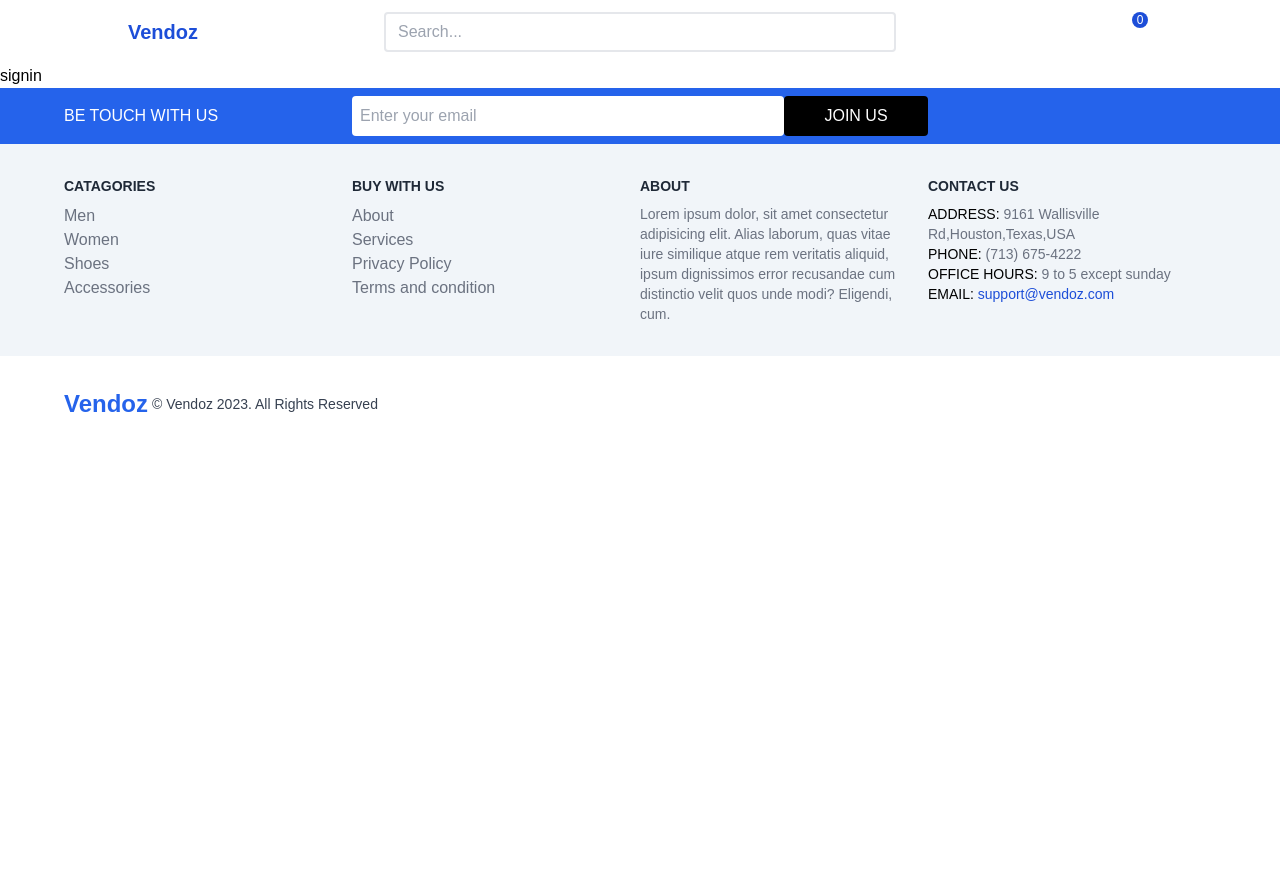
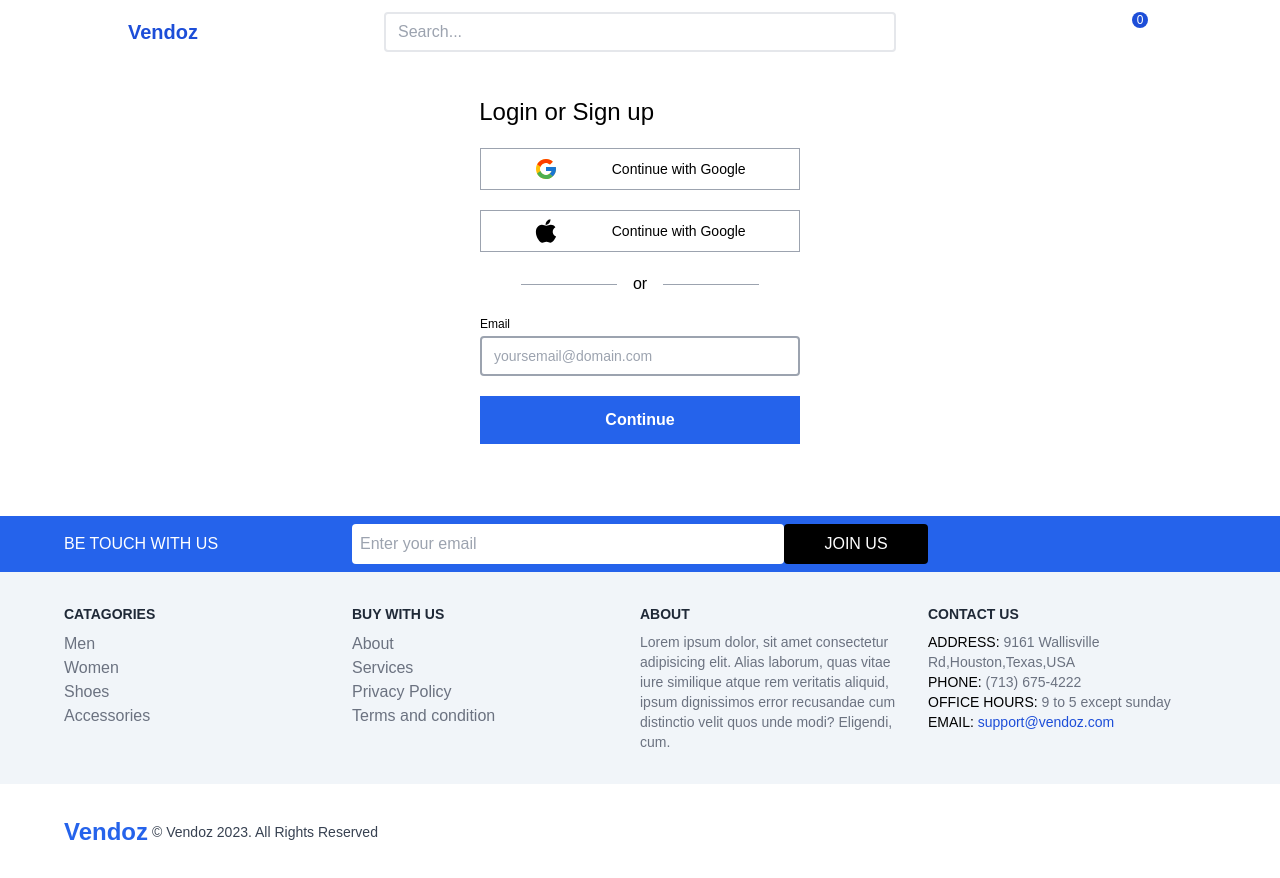
Before and after one commit to mirsahib/vendoz, a Next.js app in the folder frontend/: page /user/signin in a window 1280 px wide. Before the commit the page ends 800 px from the top, so only its background shows below. Built offline with nearby package versions, Linux system fonts and the light colour scheme; some icons are missing; a web font is replaced by a local one.

Commit message:
:hammer: signup page done

```diff
--- /dev/null
+++ b/frontend/src/components/Login.tsx
@@ -0,0 +1,68 @@
+import Image from "next/image";
+import React, { SetStateAction } from "react";
+
+interface ILogin {
+	setRedirect: React.Dispatch<SetStateAction<boolean>>;
+}
+
+export default function Login({ setRedirect }: ILogin) {
+	return (
+		<section className="flex justify-center items-center py-8">
+			<div className="flex flex-col items-center w-[30em]">
+				<div className="mb-5 flex w-[67%]">
+					<h1 className=" text-2xl">Login or Sign up</h1>
+				</div>
+
+				<div className="mb-5">
+					<button className="w-80 flex items-center justify-evenly py-2 border border-gray-400">
+						<Image
+							src={"/icon/google.svg"}
+							width={24}
+							height={24}
+							alt="google"
+						/>
+						<span className="text-sm">Continue with Google</span>
+					</button>
+				</div>
+				{/* google login */}
+				<div className="mb-5">
+					<button className="w-80 flex items-center justify-evenly py-2 border border-gray-400">
+						<Image
+							src={"/icon/apple.svg"}
+							width={24}
+							height={24}
+							alt="apple"
+						/>
+						<span className="text-sm">Continue with Google</span>
+					</button>
+				</div>
+				{/* apple login */}
+
+				<div className="flex flex-row items-center mb-5">
+					<div className="w-24 border-t border-gray-400 flex"></div>
+					<span className="mx-4">or</span>
+					<div className="w-24 border-t border-gray-400 flex"></div>{" "}
+				</div>
+
+				<form onSubmit={() => setRedirect(true)}>
+					<div className="flex flex-col mb-5">
+						<label htmlFor="email" className="text-xs mb-1">
+							Email
+						</label>
+						<input
+							className="w-80 h-10 border-2 border-gray-400 rounded focus:outline-blue-600 text-sm p-3"
+							type="email"
+							placeholder="yoursemail@domain.com"
+						/>
+					</div>
+					<div className="mb-10">
+						<button className="w-80 h-12 bg-blue-600 text-white font-semibold">
+							Continue
+						</button>
+					</div>
+				</form>
+			</div>
+			{/* signin form container */}
+		</section>
+	);
+}
--- /dev/null
+++ b/frontend/src/components/Register.tsx
@@ -0,0 +1,81 @@
+import Image from "next/image";
+import React, { SetStateAction } from "react";
+
+interface ILogin {
+	setRedirect: React.Dispatch<SetStateAction<boolean>>;
+}
+
+export default function Register({ setRedirect }: ILogin) {
+	return (
+		<section className="flex justify-center items-center py-8">
+			<div className="flex flex-col items-center w-[30em]">
+				<div className=" w-80 flex flex-row items-center justify-between mb-5">
+					<h1 className="text-2xl">Create an account</h1>
+					<button
+						onClick={() => {
+							setRedirect(false);
+						}}
+						className="text-blue-600 font-semibold underline"
+					>
+						or login
+					</button>
+				</div>
+
+				<form>
+					<div className="flex flex-col mb-5">
+						<label htmlFor="email" className="text-xs mb-1">
+							Email
+						</label>
+						<input
+							className="w-80 h-14 border-2 border-gray-400 rounded focus:outline-blue-600 text-base p-3"
+							type="email"
+							placeholder="yoursemail@domain.com"
+						/>
+					</div>
+					<div className="flex flex-col mb-5">
+						<label htmlFor="email" className="text-xs mb-1">
+							First Name
+						</label>
+						<input
+							className="w-80 h-14 border-2 border-gray-400 rounded focus:outline-blue-600 text-base p-3"
+							type="text"
+						/>
+					</div>
+					<div className="flex flex-col mb-5">
+						<label htmlFor="email" className="text-xs mb-1">
+							Last Name
+						</label>
+						<input
+							className="w-80 h-14 border-2 border-gray-400 rounded focus:outline-blue-600 text-base p-3"
+							type="text"
+						/>
+					</div>
+					<div className="flex flex-col mb-5">
+						<label htmlFor="email" className="text-xs mb-1">
+							Password
+						</label>
+						<input
+							className="w-80 h-14 border-2 border-gray-400 rounded focus:outline-blue-600 text-base p-3"
+							type="password"
+						/>
+					</div>
+					<div className="w-80 my-10">
+						<p className="text-sm">
+							By selecting "Agree and Sign up" I agree to the
+							<span className="text-blue-600"> Vendoz Terms</span>. Learn about how we use and protect
+							your data in our Privacy Policy.
+						</p>
+					</div>
+					<div className="mb-10">
+						<button
+							className="w-80 h-12 bg-blue-600 text-white font-semibold"
+						>
+							Agree and Sign Up
+						</button>
+					</div>
+				</form>
+			</div>
+			{/* signin form container */}
+		</section>
+	);
+}
--- a/frontend/src/pages/user/register.tsx
+++ /dev/null
@@ -1,7 +0,0 @@
-import React from 'react'
-
-export default function register() {
-  return (
-    <div>register</div>
-  )
-}
--- a/frontend/src/pages/user/signin.tsx
+++ b/frontend/src/pages/user/signin.tsx
@@ -1,7 +1,24 @@
-import React from 'react'
+import Login from "@/components/Login";
+import Register from "@/components/Register";
+import Head from "next/head";
+
+import React, { useState } from "react";
 
 export default function signin() {
-  return (
-    <div>signin</div>
-  )
+	const [redirect, setRedirect] = useState(false);
+
+	return (
+		<>
+			<Head>
+				<title>Sign In | Vendoz Online Shopping</title>
+			</Head>
+			<main>
+				{redirect ? (
+					<Register setRedirect={setRedirect} />
+				) : (
+					<Login setRedirect={setRedirect} />
+				)}
+			</main>
+		</>
+	);
 }
```
Also changed, not shown: frontend/public/icon/apple.svg (added), frontend/public/icon/google.svg (added).
